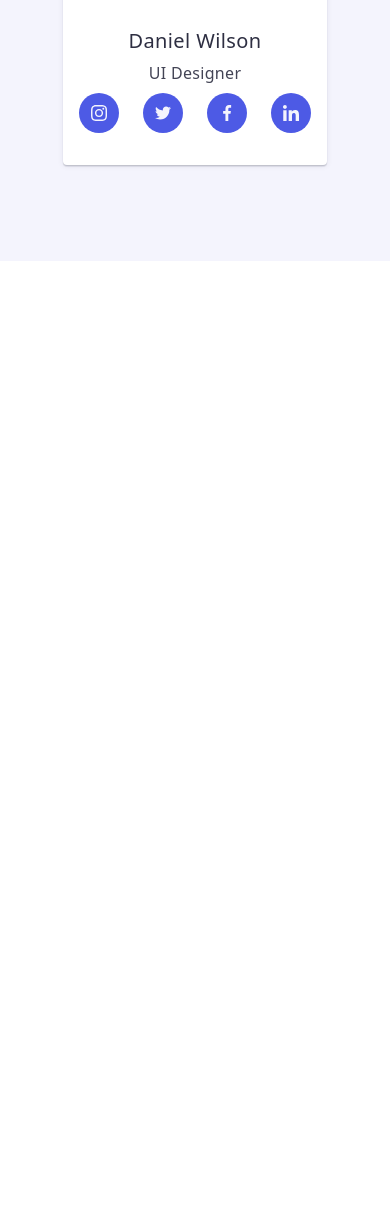
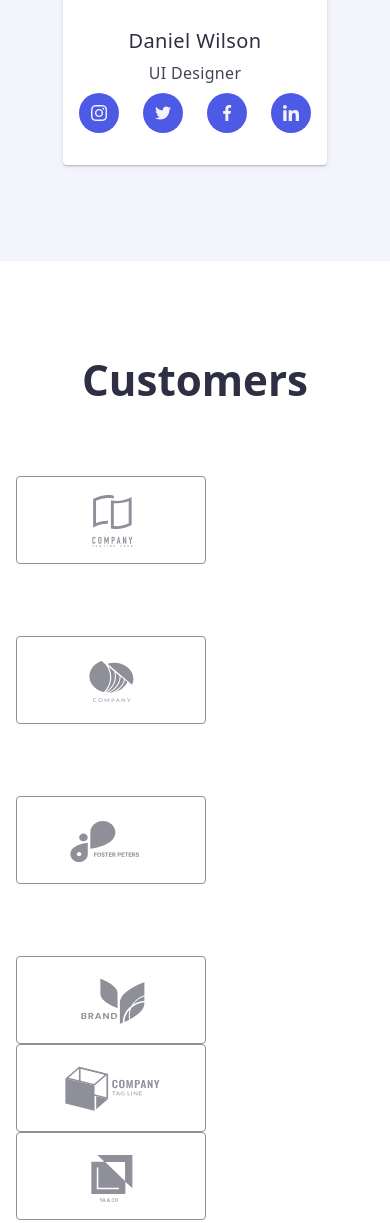
Before and after one commit to PashokGonchar/goit-markup-hw-07, a plain HTML site: page index.html in a window 390 px wide. Shown: the part 3365-4588 px from the top of the page. Before the commit the page ends 3626 px from the top, so only its background shows below. Drawn offline with nearby package versions, Linux system fonts and the light colour scheme.

Commit message:
customers

```diff
--- a/css/styles.css
+++ b/css/styles.css
@@ -444,6 +444,62 @@ body {
   .social-list-link:focus {
     background-color: var(--ocean-color);
   }
+
+  /* =========CUSTOMERS========= */
+
+.customers {
+  font-weight: 700;
+  font-size: 36px;
+  line-height: 1.11;
+  color: var(--navy-color);
+  text-align: center;
+  text-transform: capitalize;
+}
+
+.customers-list {
+  padding-top: 72px;
+  display: flex;
+  flex-wrap: wrap;
+  justify-content: space-between;
+}
+
+.customers-list-link {
+  display: flex;
+  justify-content: center;
+  align-items: center;
+  width: 190px;
+  height: 88px;
+  border: 1px solid var(--light-slate-color);
+  border-radius: 4px;
+  fill: var(--light-slate-color);
+
+  transition-property: fill, border;
+  transition-duration: 250ms;
+  transition-timing-function: cubic-bezier(0.4, 0, 0.2, 1);
+}
+
+.customers-list-link:hover,
+.customers-list-link:focus {
+  fill: var(--ocean-color);
+  border: 1px solid var(--ocean-color);
+}
+
+.customers-list-icon {
+  width: 104px;
+  height: 56px;
+}
+
+.customers-list-item {
+  padding-bottom: 72px;
+}
+
+.customers-list-item:nth-last-child(-n + 3){
+  padding-bottom: 0;
+}
+
+/* =========FOOTER========= */
+
+
 }
 
 @media screen and (min-device-pixel-ratio: 2),
--- a/index.html
+++ b/index.html
@@ -400,7 +400,7 @@
 
       <!-- Customers -->
 
-      <!-- <section class="section customers-section">
+      <section class="section customers-section">
         <div class="container customers">
           <h3>Customers</h3>
           <ul class="customers-list">
@@ -449,7 +449,7 @@
           </ul>
         </div>
       </section>
-    </main> -->
+    </main>
 
     <!-- Footer -->
 
```
